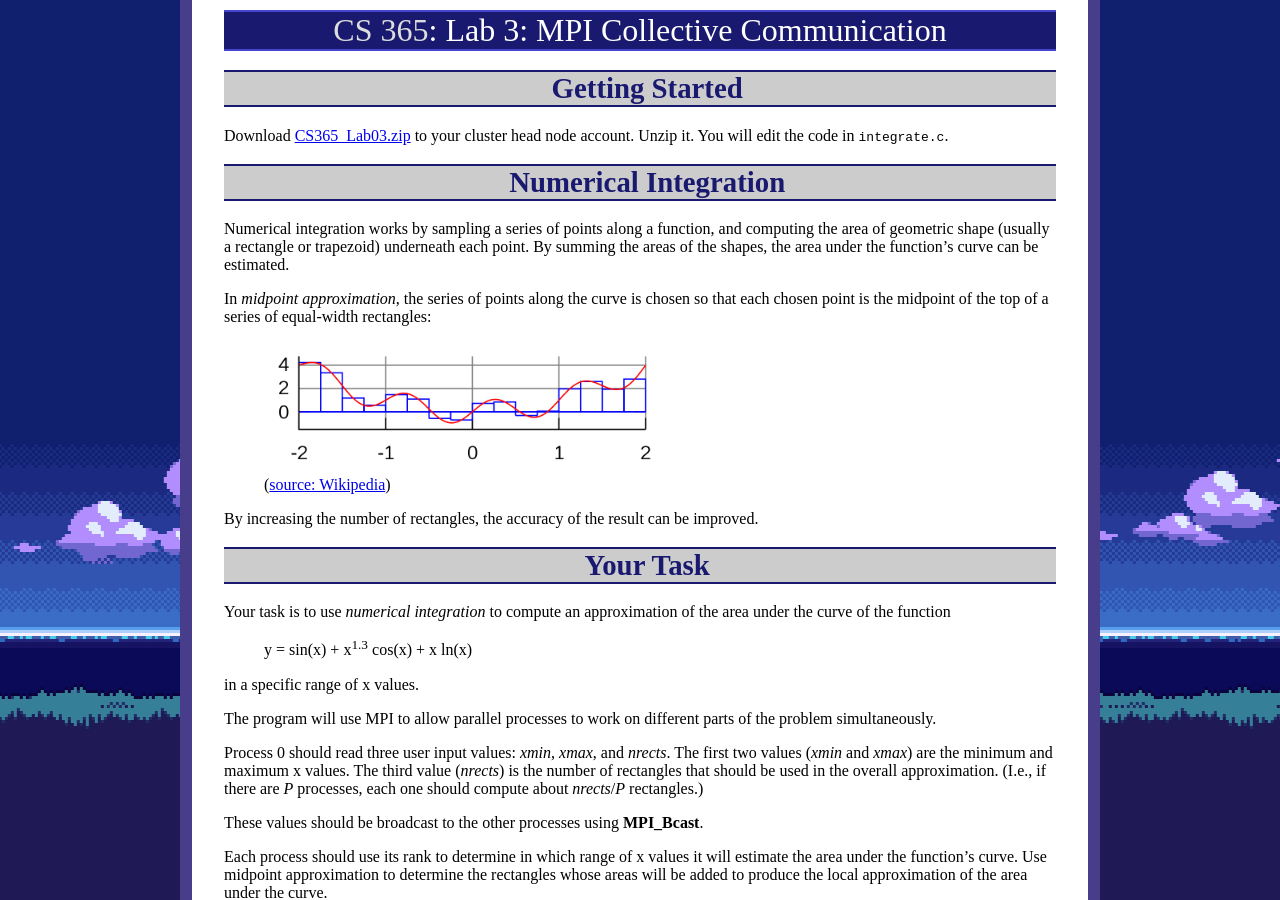
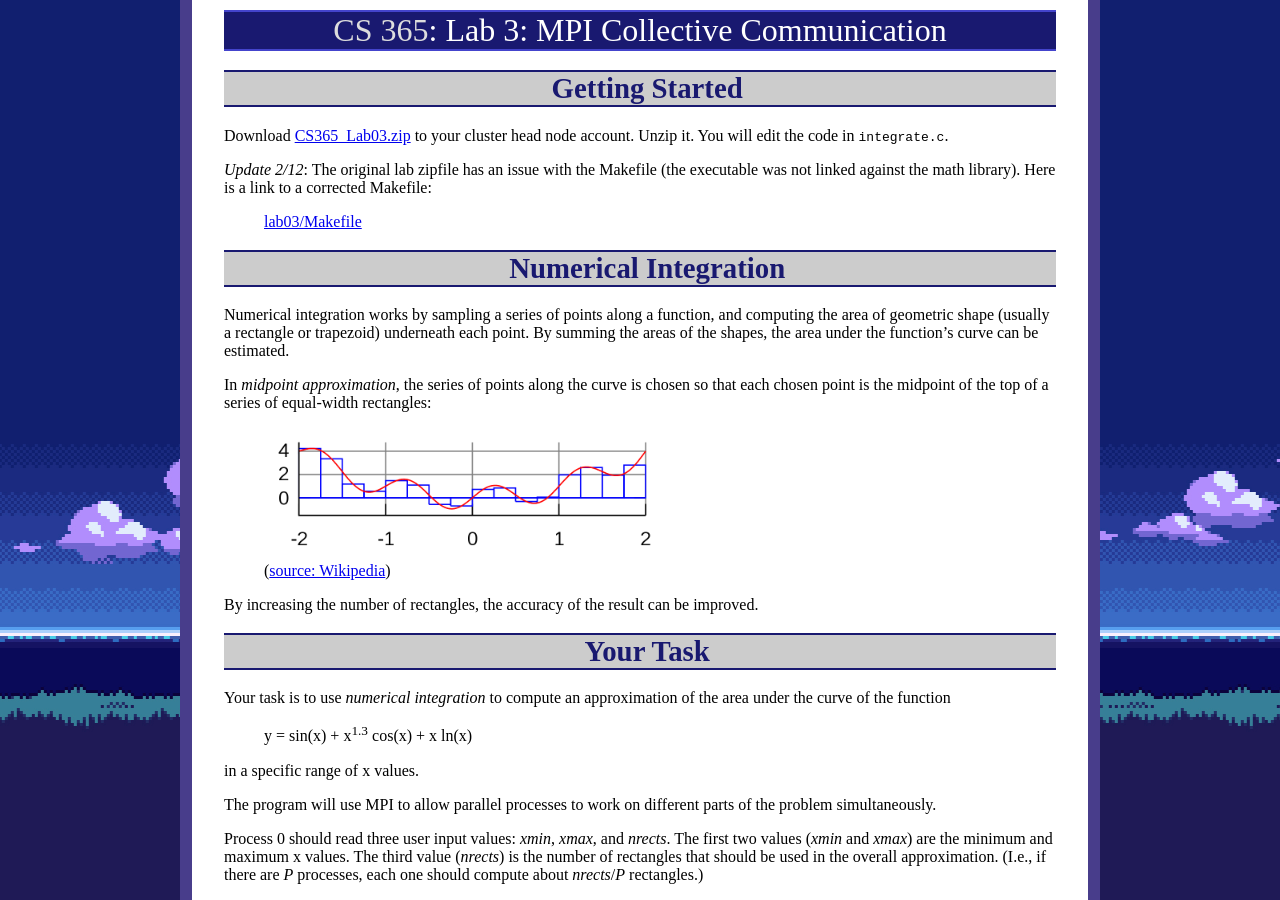
Before and after one commit to ycpcs/cs365-spring2019, a Jekyll site: the page built from labs/lab03.md, in a window 1280 px wide and 900 px high. Built offline with Jekyll 4.4.1, drawn with Linux system fonts in a browser that asks for light colours.

Commit message:
corrected Makefile for lab 3

```diff
--- a/labs/lab03.md
+++ b/labs/lab03.md
@@ -7,6 +7,10 @@ Getting Started
 ===============
 
 Download [CS365\_Lab03.zip](CS365_Lab03.zip) to your cluster head node account. Unzip it.  You will edit the code in `integrate.c`.
+
+*Update 2/12*: The original lab zipfile has an issue with the Makefile (the executable was not linked against the math library).  Here is a link to a corrected Makefile:
+
+> [lab03/Makefile](lab03/Makefile)
 
 Numerical Integration
 =====================
```
Also changed, not shown: 2 other files.
